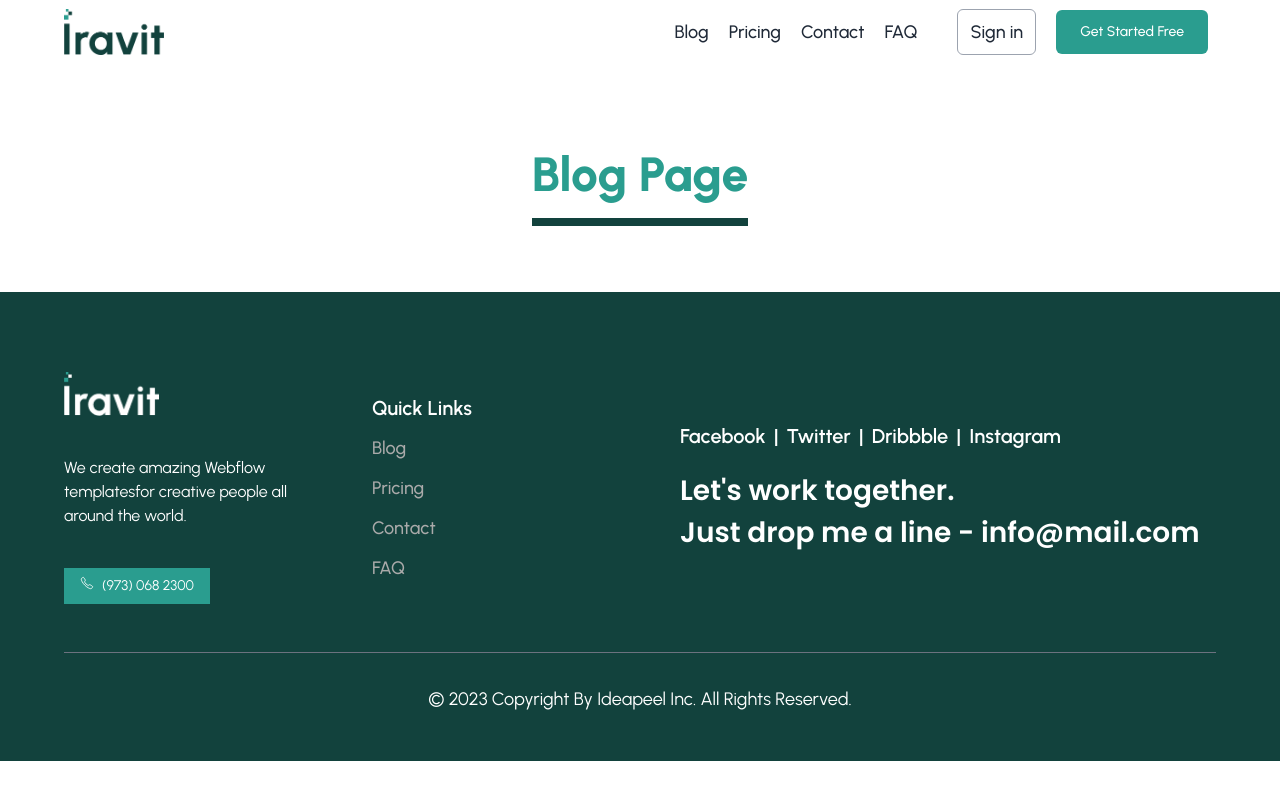
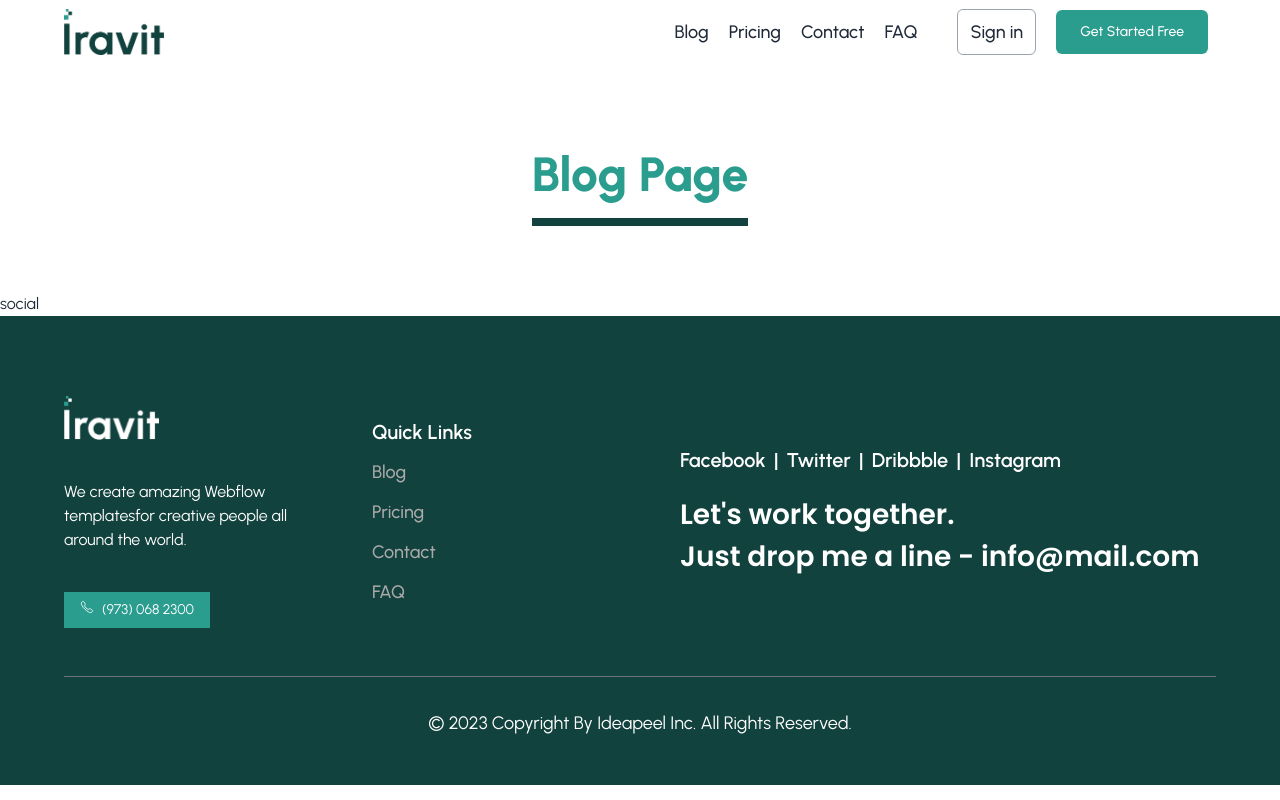
Before and after one commit to alif33/iravit, a Next.js app: page /blog in a window 1280 px wide. Built offline with nearby package versions, Linux system fonts and the light colour scheme.

Commit message:
social section created

```diff
--- a/package.json
+++ b/package.json
@@ -9,7 +9,8 @@
     "lint": "next lint"
   },
   "dependencies": {
-    "next": "14.0.4",
+    "@next/swc-win32-x64-msvc": "^14.0.4",
+    "next": "^14.0.4",
     "react": "^18",
     "react-dom": "^18",
     "react-icons": "^4.12.0"
--- a/src/app/components/home/social.jsx
+++ b/src/app/components/home/social.jsx
@@ -0,0 +1,9 @@
+import React from 'react'
+
+const Social = () => {
+  return (
+    <div>social</div>
+  )
+}
+
+export default Social
--- a/src/app/layout.js
+++ b/src/app/layout.js
@@ -2,6 +2,7 @@ import { Urbanist } from "next/font/google";
 import "./globals.css";
 import Navbar from "./components/base/navbar";
 import Footer from "./components/home/footer";
+import Social from "./components/home/social";
 
 const urbanist = Urbanist({ subsets: ["latin"] });
 
@@ -16,6 +17,7 @@ export default function RootLayout({ children }) {
       <body className={urbanist.className}>
         <Navbar />
         {children}
+        <Social />
         <Footer />
       </body>
     </html>
```
Also changed, not shown: 1 other file (tests, documents, lock files or other folders).
